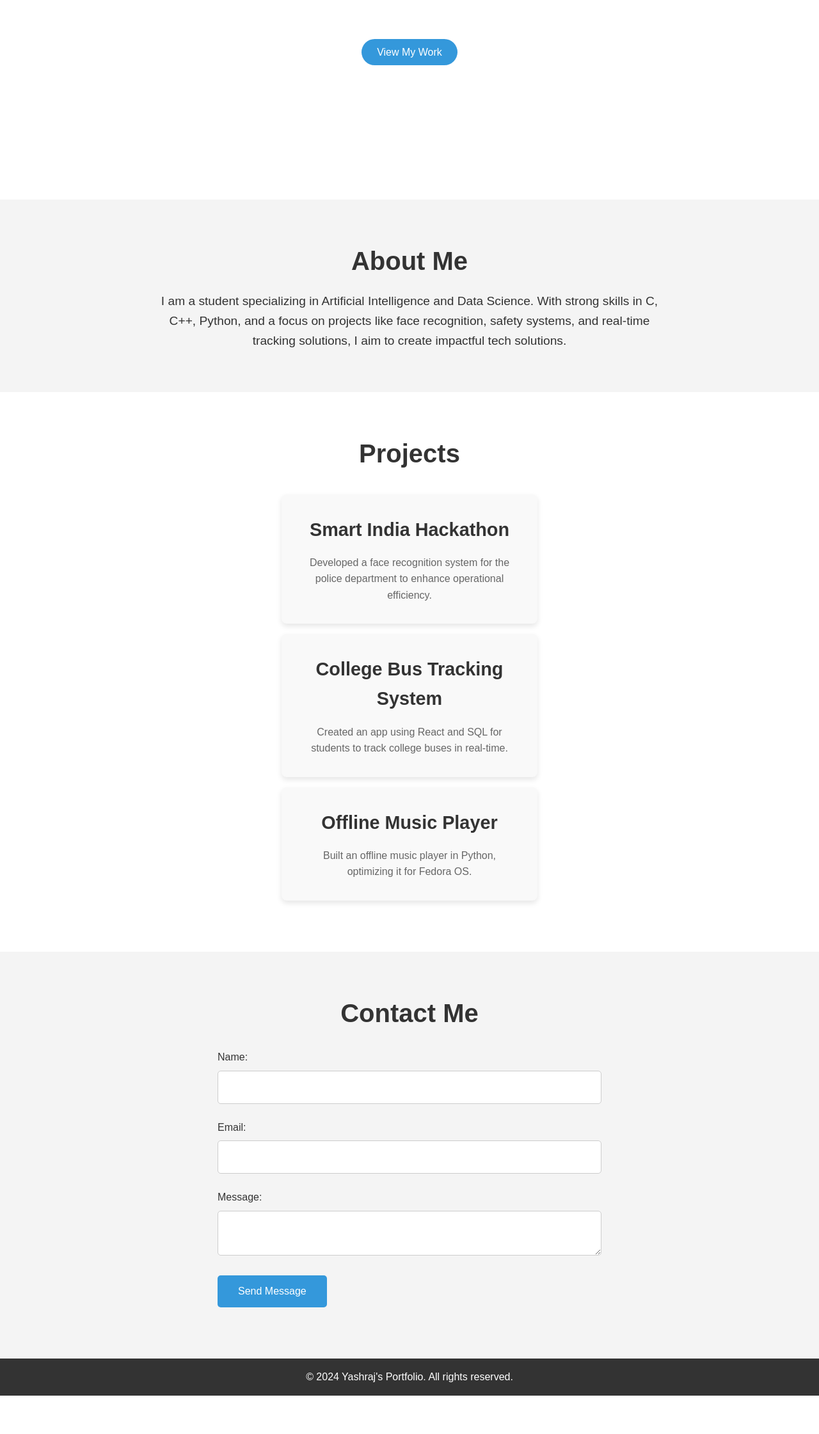
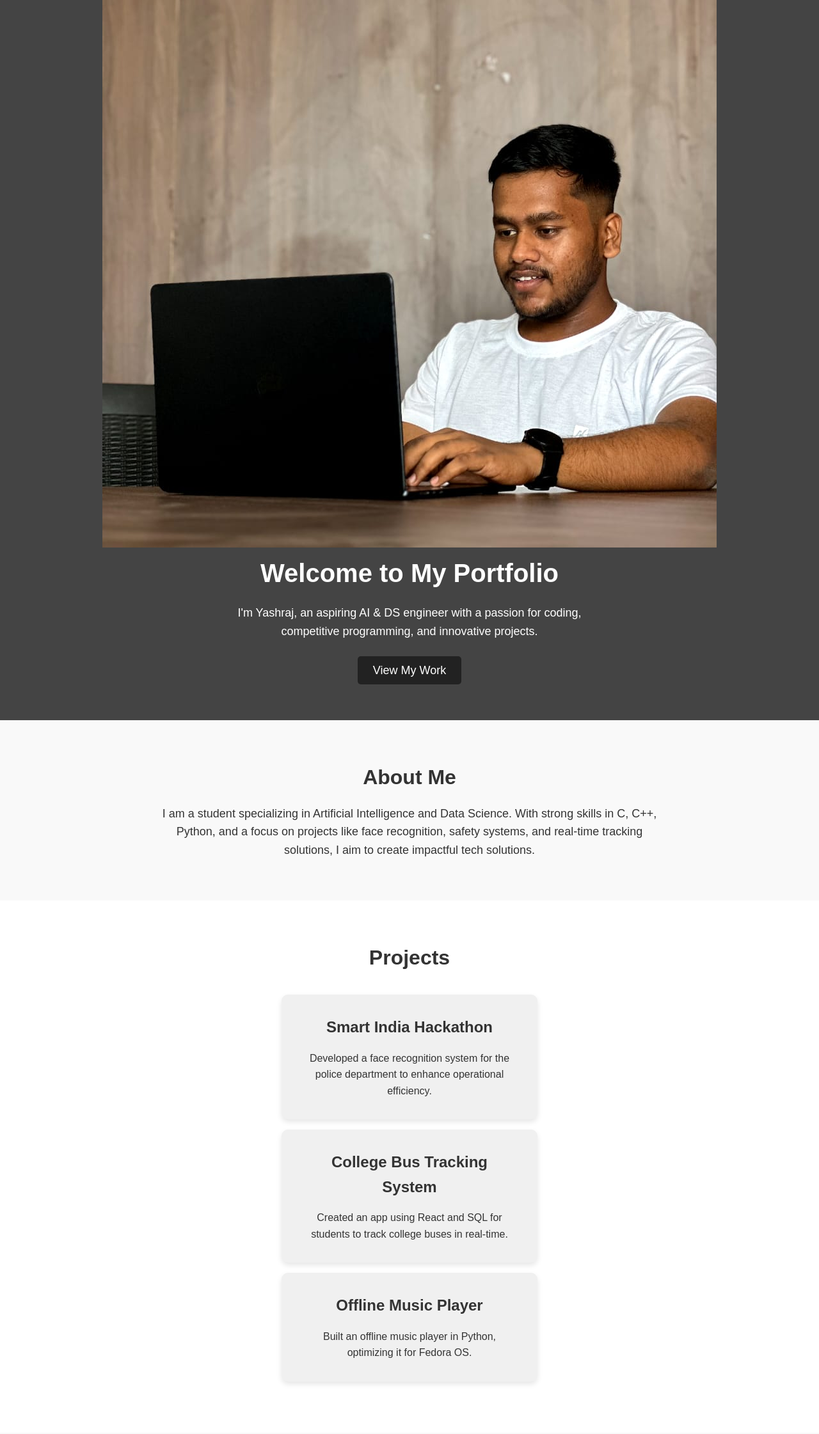
Before and after one commit to Yashrajsalunkhe/Yashraj-portfolio, a plain HTML site: page index.html in a window 1280 px wide. Shown: the part 558-2800 px from the top of the page at 64% size. Before the commit the page ends 2740 px from the top, so only its background shows below. Drawn offline with Linux system fonts and the light colour scheme.

Commit message:
Update styles.css

```diff
--- a/styles.css
+++ b/styles.css
@@ -1,122 +1,101 @@
-/* General Reset and Box Model */
+/* Reset */
 * {
     margin: 0;
     padding: 0;
     box-sizing: border-box;
 }
 
-html, body {
+body {
     font-family: Arial, sans-serif;
+    color: #333;
+    background-color: #f8f8f8;
     line-height: 1.6;
-    color: #333;
 }
 
-/* Navbar Styling */
+/* Navbar */
 .navbar {
-    background-color: #333;
-    color: #fff;
-    padding: 1rem 2rem;
     display: flex;
     justify-content: space-between;
     align-items: center;
-    position: sticky;
-    top: 0;
-    width: 100%;
-    z-index: 100;
+    padding: 1rem 2rem;
+    background-color: #333;
 }
 
-.navbar .logo {
+.logo {
     font-size: 1.5rem;
+    color: #fff;
     font-weight: bold;
 }
 
-.navbar .nav-links {
+.nav-links {
     list-style: none;
     display: flex;
 }
 
-.navbar .nav-links li {
-    margin-left: 2rem;
+.nav-links li {
+    margin-left: 1.5rem;
 }
 
-.navbar .nav-links li a {
+.nav-links a {
     text-decoration: none;
     color: #fff;
     font-size: 1rem;
+    transition: color 0.3s ease;
 }
 
-.navbar .nav-links li a:hover {
-    color: #3498db;
+.nav-links a:hover {
+    color: #ffa500;
 }
 
 /* Hero Section */
 .hero {
-    display: flex;
-    align-items: center;
-    justify-content: center;
-    height: 100vh;
-    background: url('images/hero-bg.jpg') no-repeat center center/cover;
+    text-align: center;
+    padding: 4rem 2rem;
+    background-color: #444;
     color: white;
-    text-align: center;
 }
 
-.hero-content {
-    display: flex;
-    flex-direction: column;
-    align-items: center;
-    justify-content: center;
-}
-
-.profile-container {
-    margin-bottom: 2rem;
-}
-
-.profile-image {
-    border-radius: 50%;
-    width: 150px;
-    height: 150px;
-    object-fit: cover;
-}
-
-.hero-text h1 {
-    font-size: 3rem;
+.hero h1 {
+    font-size: 2.5rem;
     margin-bottom: 1rem;
 }
 
-.hero-text p {
-    font-size: 1.25rem;
-    margin-bottom: 1.5rem;
+.hero p {
+    max-width: 600px;
+    margin: 0 auto 2rem;
+    font-size: 1.125rem;
 }
 
 .cta-btn {
-    background-color: #3498db;
+    padding: 0.75rem 1.5rem;
+    background-color: #222;
     color: white;
-    padding: 0.75rem 1.5rem;
-    font-size: 1rem;
     text-decoration: none;
-    border-radius: 25px;
+    border-radius: 5px;
+    font-size: 1.125rem;
+    transition: background-color 0.3s ease;
 }
 
 .cta-btn:hover {
-    background-color: #2980b9;
+    background-color: #555;
 }
 
 /* About Section */
 .about {
     padding: 4rem 2rem;
-    background-color: #f4f4f4;
     text-align: center;
+    background-color: #f9f9f9;
 }
 
 .about h2 {
-    font-size: 2.5rem;
+    font-size: 2rem;
     margin-bottom: 1rem;
 }
 
 .about p {
-    font-size: 1.2rem;
     max-width: 800px;
     margin: 0 auto;
+    font-size: 1.125rem;
 }
 
 /* Projects Section */
@@ -127,118 +106,158 @@ html, body {
 }
 
 .projects h2 {
-    font-size: 2.5rem;
+    font-size: 2rem;
     margin-bottom: 2rem;
 }
 
 .project-card {
-    background-color: #f9f9f9;
+    background-color: #f0f0f0;
     padding: 2rem;
-    margin: 1rem 0;
-    border-radius: 8px;
+    border-radius: 10px;
+    margin: 1rem auto;
+    max-width: 400px;
     box-shadow: 0 4px 8px rgba(0, 0, 0, 0.1);
-    max-width: 400px;
-    margin-left: auto;
-    margin-right: auto;
+    transition: transform 0.3s ease, box-shadow 0.3s ease;
+}
+
+.project-card:hover {
+    transform: translateY(-10px);
+    box-shadow: 0 10px 15px rgba(0, 0, 0, 0.15);
 }
 
 .project-card h3 {
-    font-size: 1.8rem;
+    font-size: 1.5rem;
     margin-bottom: 1rem;
 }
 
 .project-card p {
     font-size: 1rem;
-    color: #666;
 }
 
 /* Contact Section */
 .contact {
     padding: 4rem 2rem;
-    background-color: #f4f4f4;
     text-align: center;
+    background-color: #f9f9f9;
 }
 
 .contact h2 {
-    font-size: 2.5rem;
-    margin-bottom: 1.5rem;
+    font-size: 2rem;
+    margin-bottom: 1rem;
 }
 
-.contact form {
-    max-width: 600px;
+#contactForm {
+    max-width: 500px;
     margin: 0 auto;
-    text-align: left;
+    display: flex;
+    flex-direction: column;
+    align-items: center;
 }
 
-.contact label {
-    display: block;
-    margin-bottom: 0.5rem;
-    font-size: 1rem;
-    color: #333;
+#contactForm label {
+    font-weight: bold;
+    margin-top: 1rem;
+    text-align: left;
+    width: 100%;
 }
 
-.contact input,
-.contact textarea {
+#contactForm input, #contactForm textarea {
+    padding: 0.75rem;
+    margin-top: 0.5rem;
+    border: 1px solid #ccc;
+    border-radius: 5px;
     width: 100%;
-    padding: 1rem;
-    margin-bottom: 1.5rem;
-    border-radius: 5px;
-    border: 1px solid #ccc;
     font-size: 1rem;
-    box-sizing: border-box;
 }
 
-.contact input:focus,
-.contact textarea:focus {
-    outline: none;
-    border-color: #3498db;
+#contactForm button {
+    margin-top: 1rem;
+    padding: 0.75rem;
+    border: none;
+    border-radius: 5px;
+    background-color: #333;
+    color: white;
+    font-weight: bold;
+    font-size: 1rem;
+    cursor: pointer;
+    transition: background-color 0.3s ease;
 }
 
-.contact button {
-    background-color: #3498db;
-    color: white;
-    padding: 1rem 2rem;
-    font-size: 1rem;
-    border: none;
-    border-radius: 5px;
-    cursor: pointer;
-}
-
-.contact button:hover {
-    background-color: #2980b9;
+#contactForm button:hover {
+    background-color: #555;
 }
 
 #formMessage {
     margin-top: 1rem;
-    font-size: 1.2rem;
+    font-size: 1rem;
+    font-weight: bold;
 }
 
-/* Spinner for Form Submission */
 .spinner {
-    width: 30px;
-    height: 30px;
-    border: 4px solid rgba(255, 255, 255, 0.3);
-    border-top: 4px solid #3498db;
+    border: 4px solid #f3f3f3;
+    border-top: 4px solid #333;
     border-radius: 50%;
+    width: 40px;
+    height: 40px;
     animation: spin 1s linear infinite;
-    margin-top: 1rem;
-    margin-left: auto;
-    margin-right: auto;
+    margin: 1rem auto;
 }
 
+/* Spinner Animation */
 @keyframes spin {
     0% { transform: rotate(0deg); }
     100% { transform: rotate(360deg); }
 }
 
-/* Footer Styling */
+/* Footer */
 footer {
+    padding: 1.5rem;
+    text-align: center;
     background-color: #333;
     color: #fff;
-    text-align: center;
-    padding: 1rem 0;
+    font-size: 1rem;
 }
 
 footer p {
-    font-size: 1rem;
+    margin: 0;
 }
+
+/* Media Queries for Responsiveness */
+@media (max-width: 768px) {
+    .navbar {
+        flex-direction: column;
+        align-items: flex-start;
+    }
+
+    .nav-links {
+        margin-top: 1rem;
+        flex-direction: column;
+        align-items: flex-start;
+    }
+
+    .nav-links li {
+        margin-left: 0;
+        margin-bottom: 0.75rem;
+    }
+
+    .hero h1 {
+        font-size: 2rem;
+    }
+
+    .cta-btn {
+        font-size: 1rem;
+        padding: 0.5rem 1rem;
+    }
+
+    .about, .projects, .contact {
+        padding: 2rem 1rem;
+    }
+
+    .project-card {
+        max-width: 90%;
+    }
+
+    #contactForm input, #contactForm textarea {
+        font-size: 0.95rem;
+    }
+}
```
